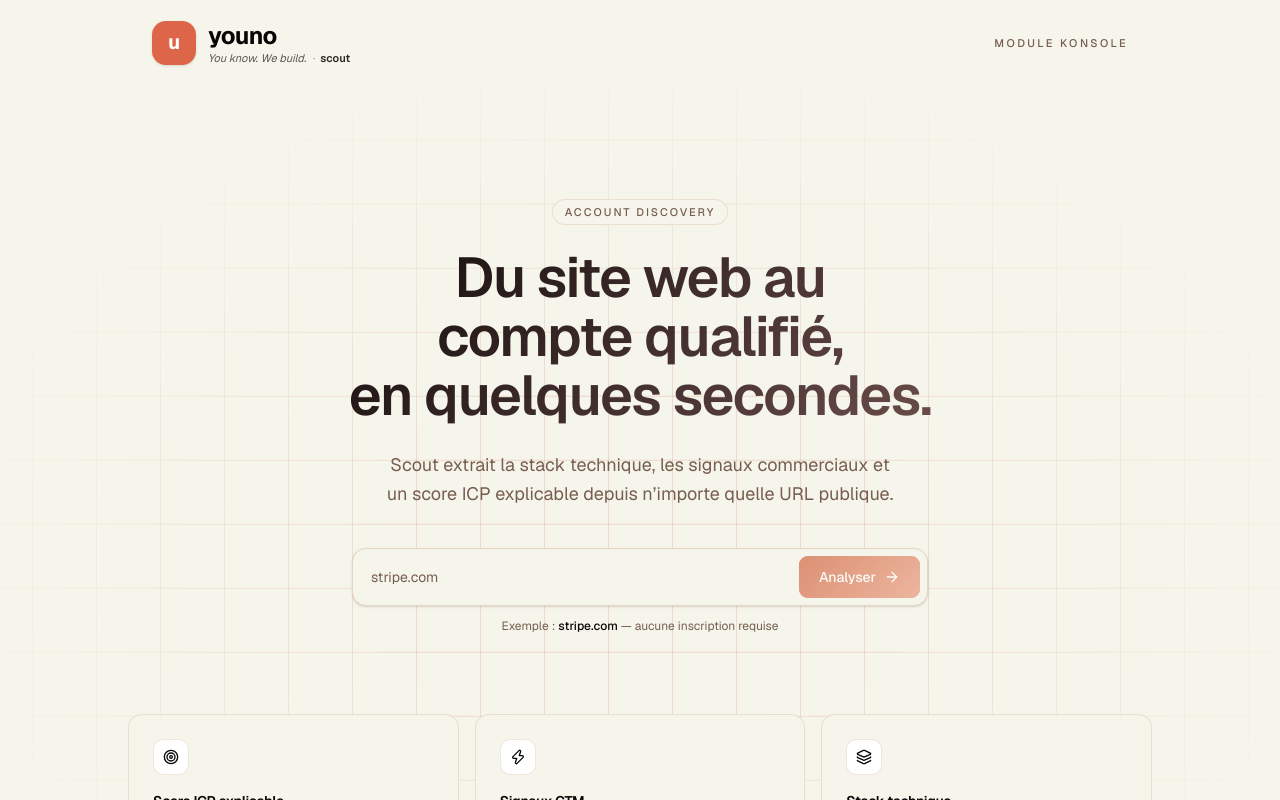
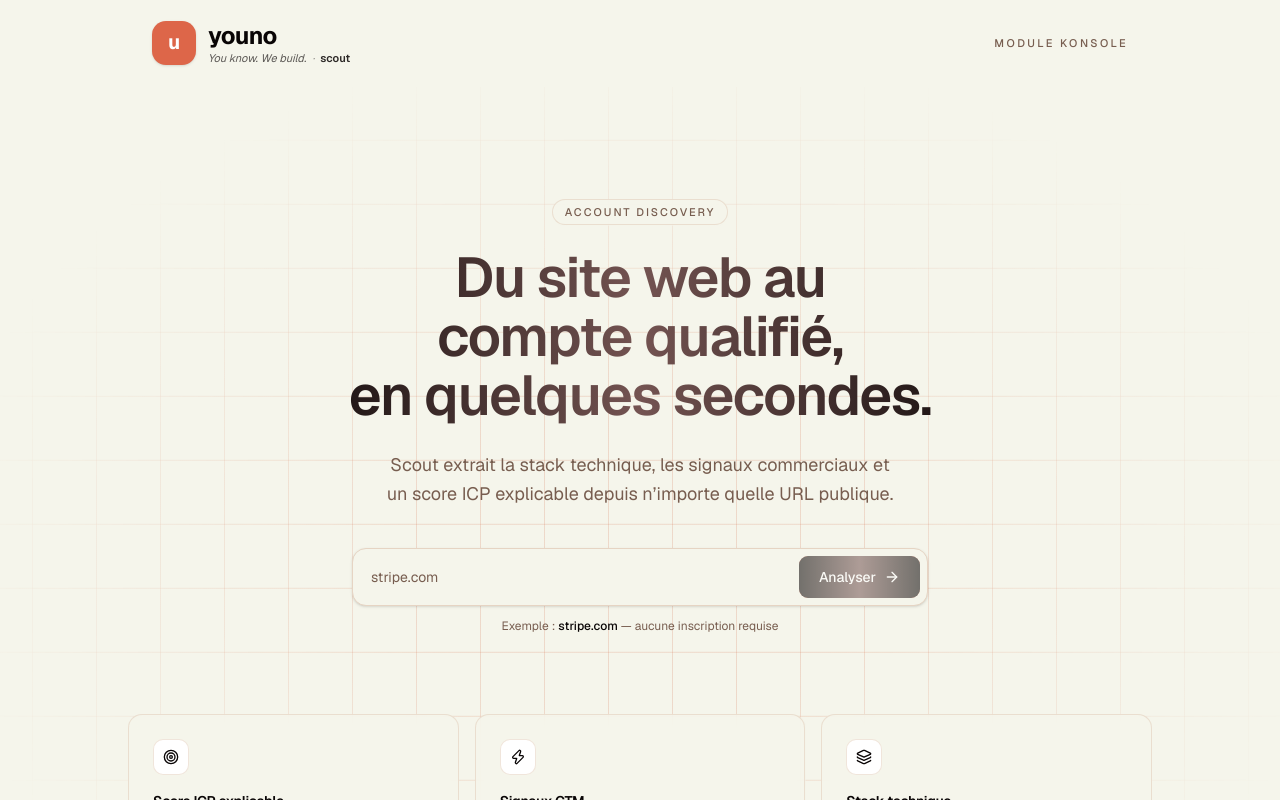
Before and after one commit to HamzaNADIFI07/Youno-Scout, a Next.js app: page / in a window 1280 px wide. Shown: the top 800 px of the page. Built offline with nearby package versions, Linux system fonts and the light colour scheme.

Commit message:
style: switch CTA and hero text to symmetric black-mauve-black gradient

```diff
--- a/src/app/globals.css
+++ b/src/app/globals.css
@@ -145,23 +145,23 @@
 }
 
 .btn-scout {
-  background-image: linear-gradient(135deg, #d05c35 0%, #e89476 100%);
+  background-image: linear-gradient(90deg, #090505 0%, #745452 50%, #090505 100%);
   color: #ffffff;
   transition: filter 200ms ease, box-shadow 200ms ease, transform 100ms ease;
 }
 
 .btn-scout:hover:not(:disabled) {
-  filter: brightness(0.95);
-  box-shadow: 0 10px 24px -12px rgb(208 92 53 / 0.45);
+  filter: brightness(1.15);
+  box-shadow: 0 10px 24px -12px rgb(9 5 5 / 0.5);
 }
 
 .btn-scout:disabled {
-  opacity: 0.65;
+  opacity: 0.55;
   cursor: not-allowed;
 }
 
 .text-gradient-hero {
-  background-image: linear-gradient(135deg, #090505 0%, #745452 100%);
+  background-image: linear-gradient(90deg, #090505 0%, #745452 50%, #090505 100%);
   background-clip: text;
   -webkit-background-clip: text;
   color: transparent;
```
